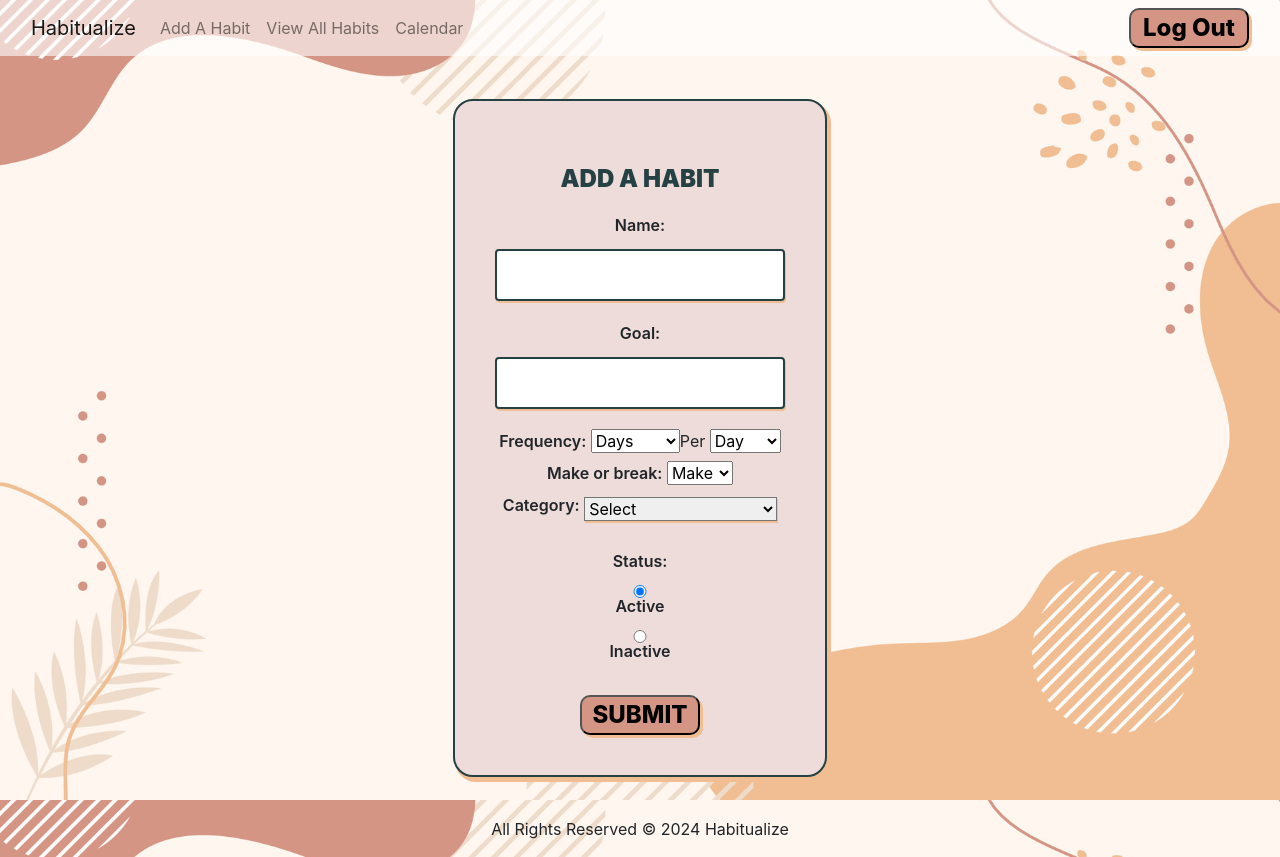
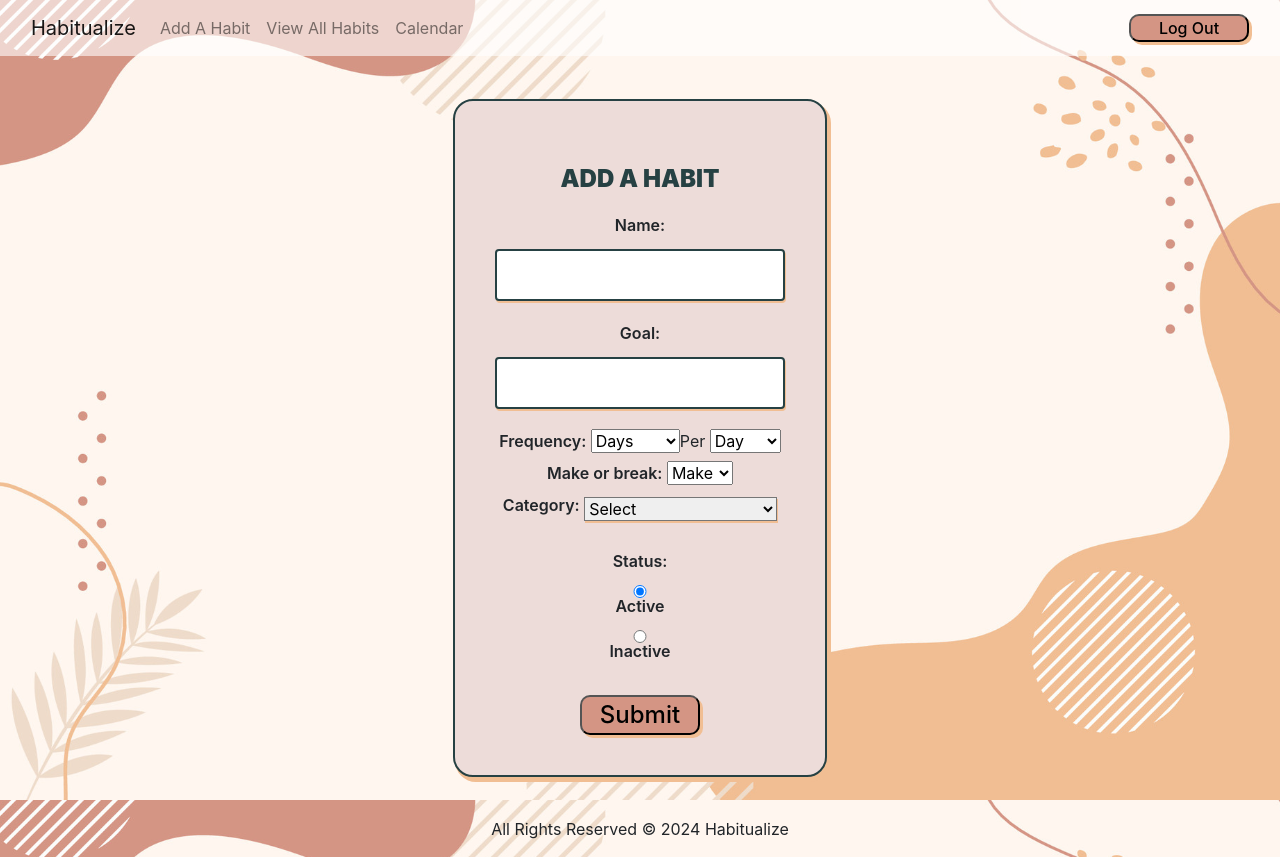
Before and after one commit to harmonica23/habitualize, a Django app: page /habits/create/ in a window 1280 px wide. Run offline with Django 5.2, Linux system fonts and the light colour scheme; the visitor is signed in with stand-in values (Sample User, id 1); some libraries are stand-ins or nearby versions; some web fonts are replaced.

Commit message:
btn styling

```diff
--- a/habitualize/main_app/static/css/style.css
+++ b/habitualize/main_app/static/css/style.css
@@ -15,6 +15,7 @@ body {
     width: 100%;
     height: 100vh;
     padding-top: 75px;
+    font-family: 'Quicksand', sans-serif;
 }
 
 main {
@@ -124,6 +125,7 @@ input,
 
 .signup-btn,
 .login-btn,
+.logout-btn,
 .submit-btn,
 .addevt-btn,
 .prev-month-left,
@@ -134,8 +136,12 @@ input,
     font-size: 3vmin;
     background: #d49584;
     border-radius: 10px;
-    font-weight: 800;
+    font-weight: 500;
     box-shadow: 3px 3px 0px 0px #f1be93;
+}
+
+.logout-btn {
+    font-size: 2vmin !important;
 }
 
 .signup-btn:hover,
@@ -165,7 +171,8 @@ p {
 .login-btn,
 .submit-btn,
 .addevt-btn,
-.signup-btn {
+.signup-btn,
+.logout-btn {
     padding: 0;
     max-width: 15vmin;
 }
--- a/habitualize/main_app/templates/base.html
+++ b/habitualize/main_app/templates/base.html
@@ -52,7 +52,7 @@
                     {% if user.is_authenticated %}
                     <form method="post" action="{% url 'logout' %}">
                         {% csrf_token %}
-                        <button class="login-btn" type="submit">Log Out</button>
+                        <button class="logout-btn" type="submit">Log Out</button>
                     </form>
                     {% endif %}
                 </div>
--- a/habitualize/main_app/templates/main_app/habit_form.html
+++ b/habitualize/main_app/templates/main_app/habit_form.html
@@ -21,7 +21,7 @@
           <div>
           <div>{{ form.status.label_tag }} {{ form.status }}</div><br />
           </div>
-          <button type="submit" class="submit-btn">SUBMIT</button>
+          <button type="submit" class="submit-btn">Submit</button>
         </form>
         <script>
           $("#id_category").on("change", function () {
--- a/habitualize/main_app/templates/registration/login.html
+++ b/habitualize/main_app/templates/registration/login.html
@@ -3,7 +3,7 @@
 
 <div class="container">
   <div class="form_area">
-    <p class="title">LOG IN</p>
+    <p class="title">Log In</p>
     <p class="red-text">{{ error_message }}</p>
 
     <form action="{% url 'login' %}" method="POST">
--- a/habitualize/main_app/templates/registration/signup.html
+++ b/habitualize/main_app/templates/registration/signup.html
@@ -9,7 +9,7 @@
             {% csrf_token %}
             {{ form.as_p }}
             <br>
-            <button type="submit" class="signup-btn">SIGN UP</button>
+            <button type="submit" class="signup-btn">Sign Up</button>
             <br>
         </form>
         <p>Have an Account? <a class="link" href="{% url 'login' %}">Login Here!</a></p>
```
